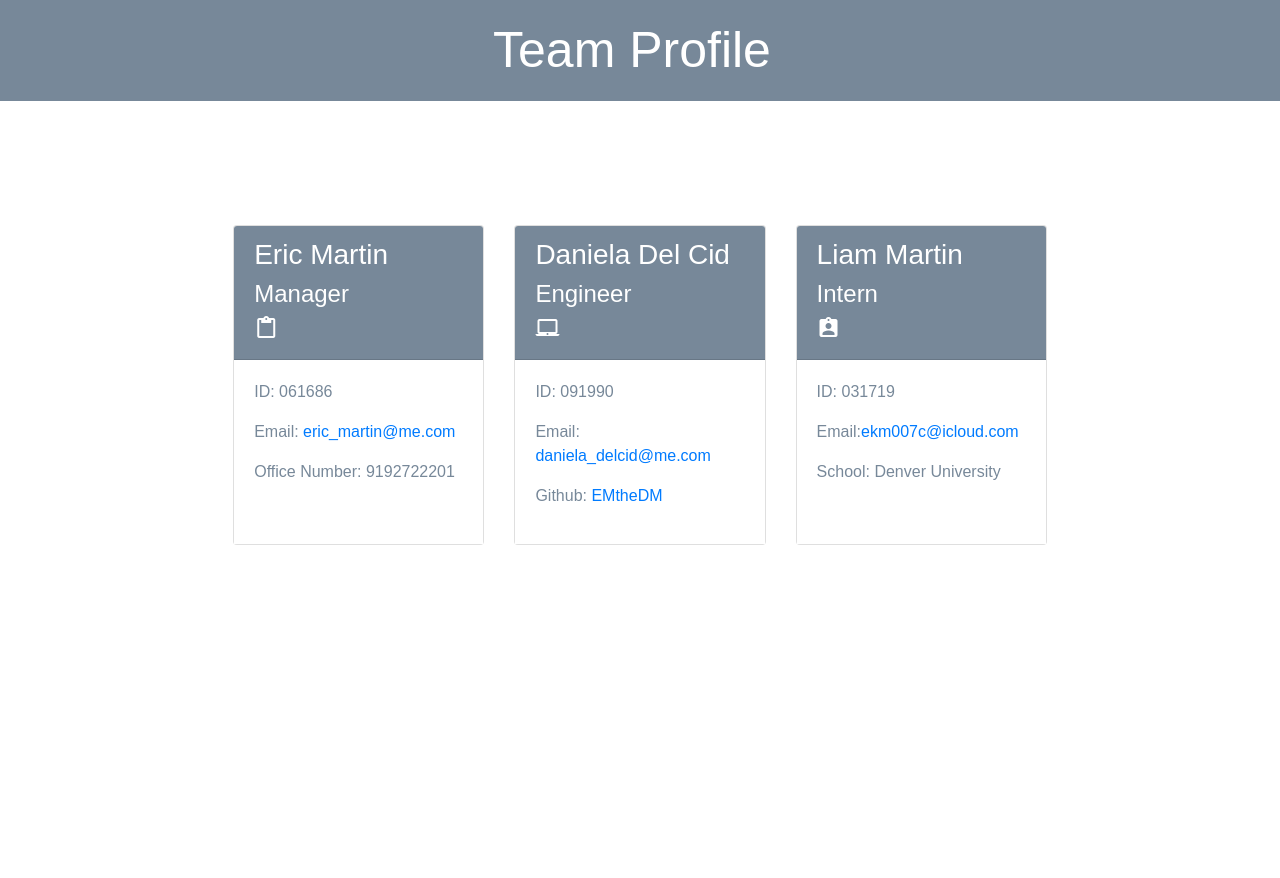
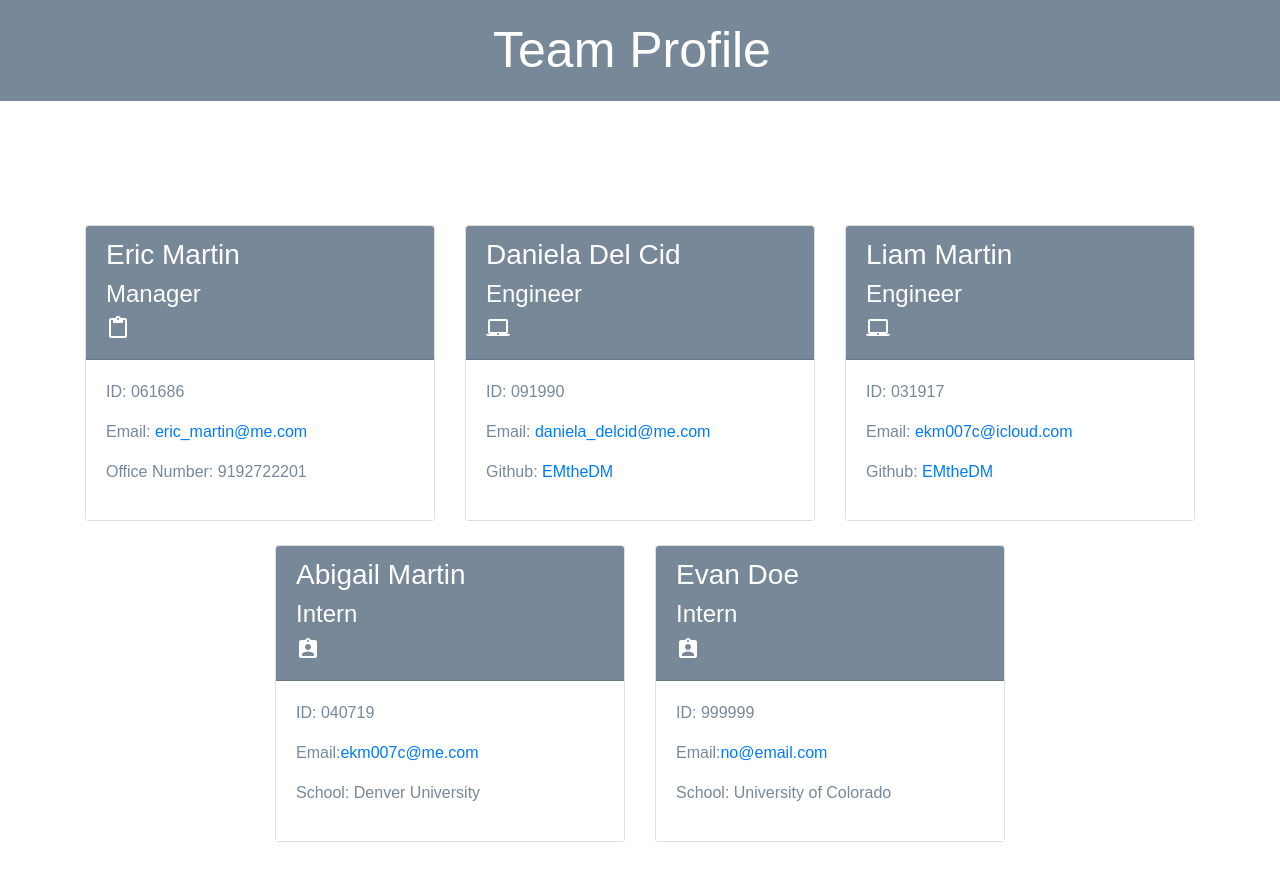
Before and after one commit to EMtheDM/Team-Profile-Generator, a website: page index.html in a window 1280 px wide. Before the commit the page ends 800 px from the top, so only its background shows below. Drawn offline with nearby package versions, Linux system fonts and the light colour scheme.

Commit message:
updated generateHTML

```diff
--- a/index.html
+++ b/index.html
@@ -45,7 +45,7 @@
             <div class="card-body">
                 <p class="id">ID: 091990</p>
                 <p class="email">Email: <a href="mailto:daniela_delcid@me.com">daniela_delcid@me.com</a></p>
-                <p class="github">Github: <a href="https://github.com/EMtheDM">EMtheDM</a></p>
+                <p class="github">Github: <a href="https://github.com/EMtheDM" target="_blank">EMtheDM</a></p>
             </div>
         </div>
     </div>
@@ -54,12 +54,40 @@
         <div class="card h-100">
             <div class="card-header">
                 <h3>Liam Martin</h3>
+                <h4>Engineer</h4><i class="material-icons">laptop_mac</i>
+            </div>
+            <div class="card-body">
+                <p class="id">ID: 031917</p>
+                <p class="email">Email: <a href="mailto:ekm007c@icloud.com">ekm007c@icloud.com</a></p>
+                <p class="github">Github: <a href="https://github.com/EMtheDM" target="_blank">EMtheDM</a></p>
+            </div>
+        </div>
+    </div>
+
+    <div class="col-4 mt-4">
+        <div class="card h-100">
+            <div class="card-header">
+                <h3>Abigail Martin</h3>
                 <h4>Intern</h4><i class="material-icons">assignment_ind</i>
             </div>
             <div class="card-body">
-                <p class="id">ID: 031719</p>
-                <p class="email">Email:<a href="mailto:ekm007c@icloud.com">ekm007c@icloud.com</a></p>
+                <p class="id">ID: 040719</p>
+                <p class="email">Email:<a href="mailto:ekm007c@me.com">ekm007c@me.com</a></p>
                 <p class="school">School: Denver University</p>
+            </div>
+    </div>
+</div>
+
+    <div class="col-4 mt-4">
+        <div class="card h-100">
+            <div class="card-header">
+                <h3>Evan Doe</h3>
+                <h4>Intern</h4><i class="material-icons">assignment_ind</i>
+            </div>
+            <div class="card-body">
+                <p class="id">ID: 999999</p>
+                <p class="email">Email:<a href="mailto:no@email.com">no@email.com</a></p>
+                <p class="school">School: University of Colorado</p>
             </div>
     </div>
 </div>
--- a/source/generateHTML.js
+++ b/source/generateHTML.js
@@ -27,7 +27,7 @@ const generateEngineer = function (engineer) {
             <div class="card-body">
                 <p class="id">ID: ${engineer.id}</p>
                 <p class="email">Email: <a href="mailto:${engineer.email}">${engineer.email}</a></p>
-                <p class="github">Github: <a href="https://github.com/${engineer.github}">${engineer.github}</a></p>
+                <p class="github">Github: <a href="https://github.com/${engineer.github}" target="_blank">${engineer.github}</a></p>
             </div>
         </div>
     </div>
```
